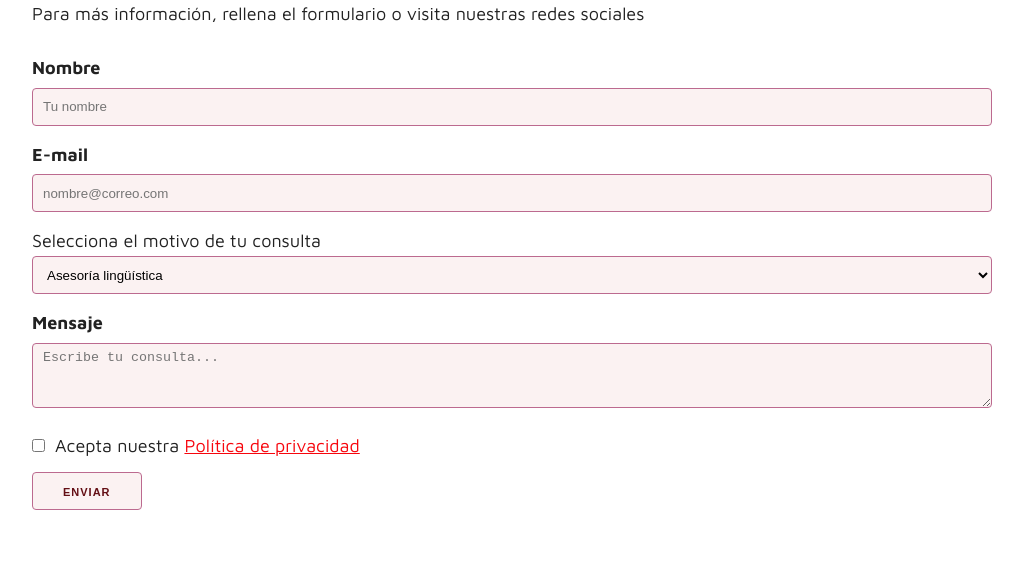
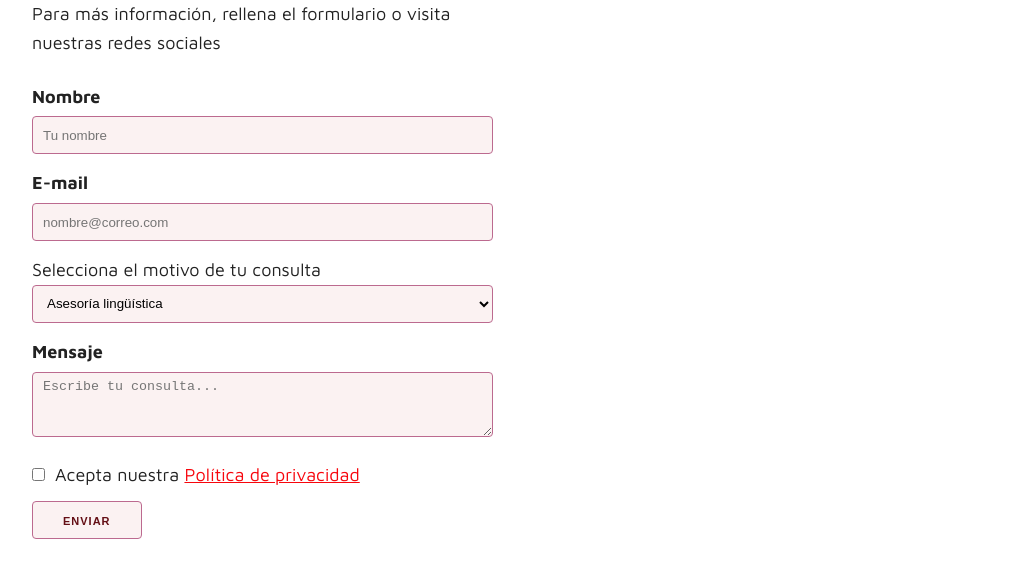
Before and after one commit to NayadeEtcetera/form, a plain HTML site: page index.html in a window 1280 px wide. Shown: the whole page, without its empty margins (128-1151 px from the left). Drawn offline with Linux system fonts and the light colour scheme.

Commit message:
Update index.html

```diff
--- a/index.html
+++ b/index.html
@@ -12,7 +12,8 @@
     <link rel="stylesheet" href="css/style.css">
   </head>
   <body>
-    <div class="container">
+    <div class="container row">
+      <div class="one-half column">
         <p>Para más información, rellena el formulario o visita nuestras redes sociales</p>
         <form name="contact" method="POST" data-netlify="true">
           <label for="TextInput">Nombre</label>
@@ -40,5 +41,6 @@
             <input class="button" type="submit" value="Enviar" />
           </form>
        </div>
+    </div>
   </body>
 </html>
```
Lines whose indentation alone changed are shown as unchanged.
